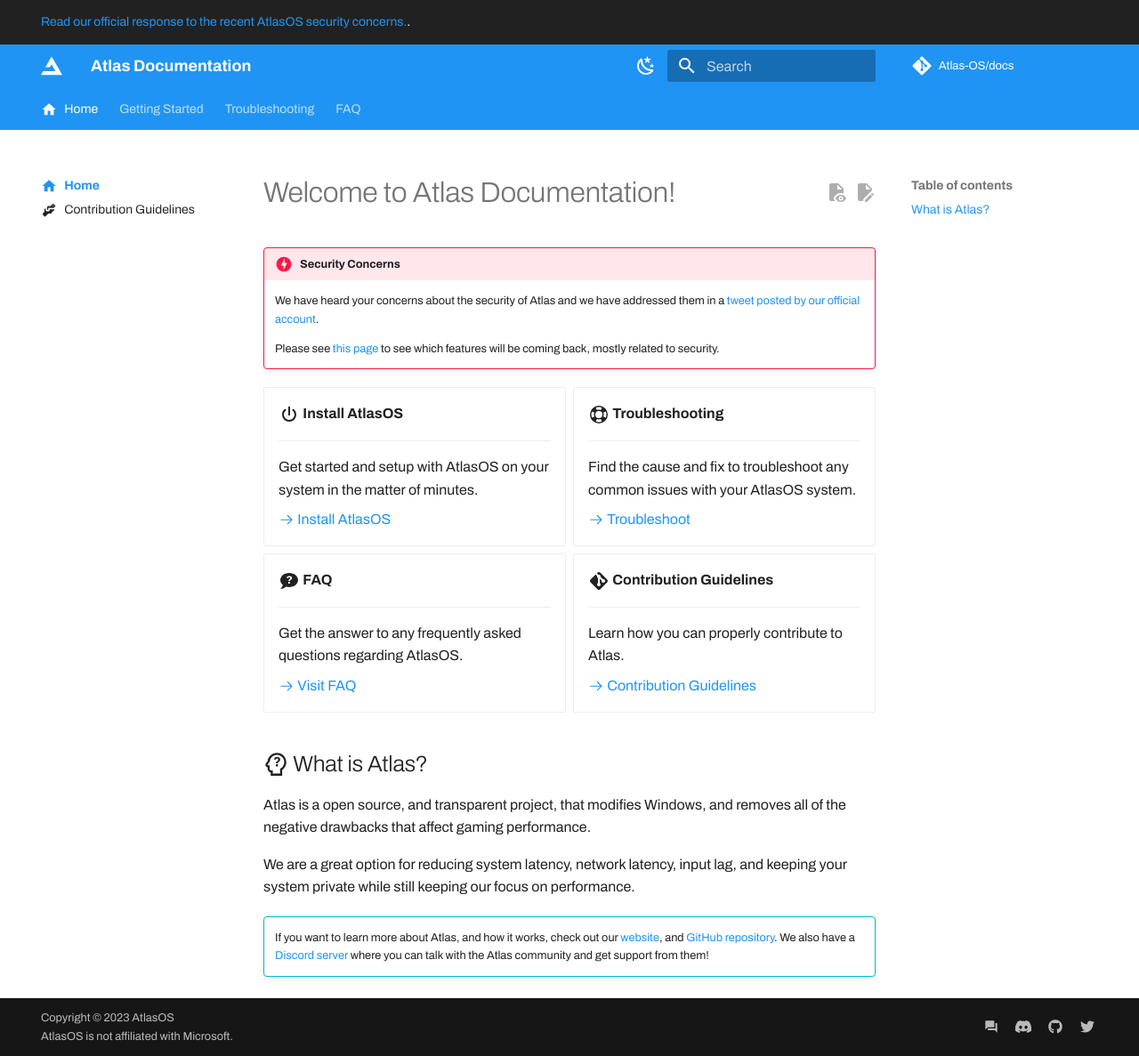
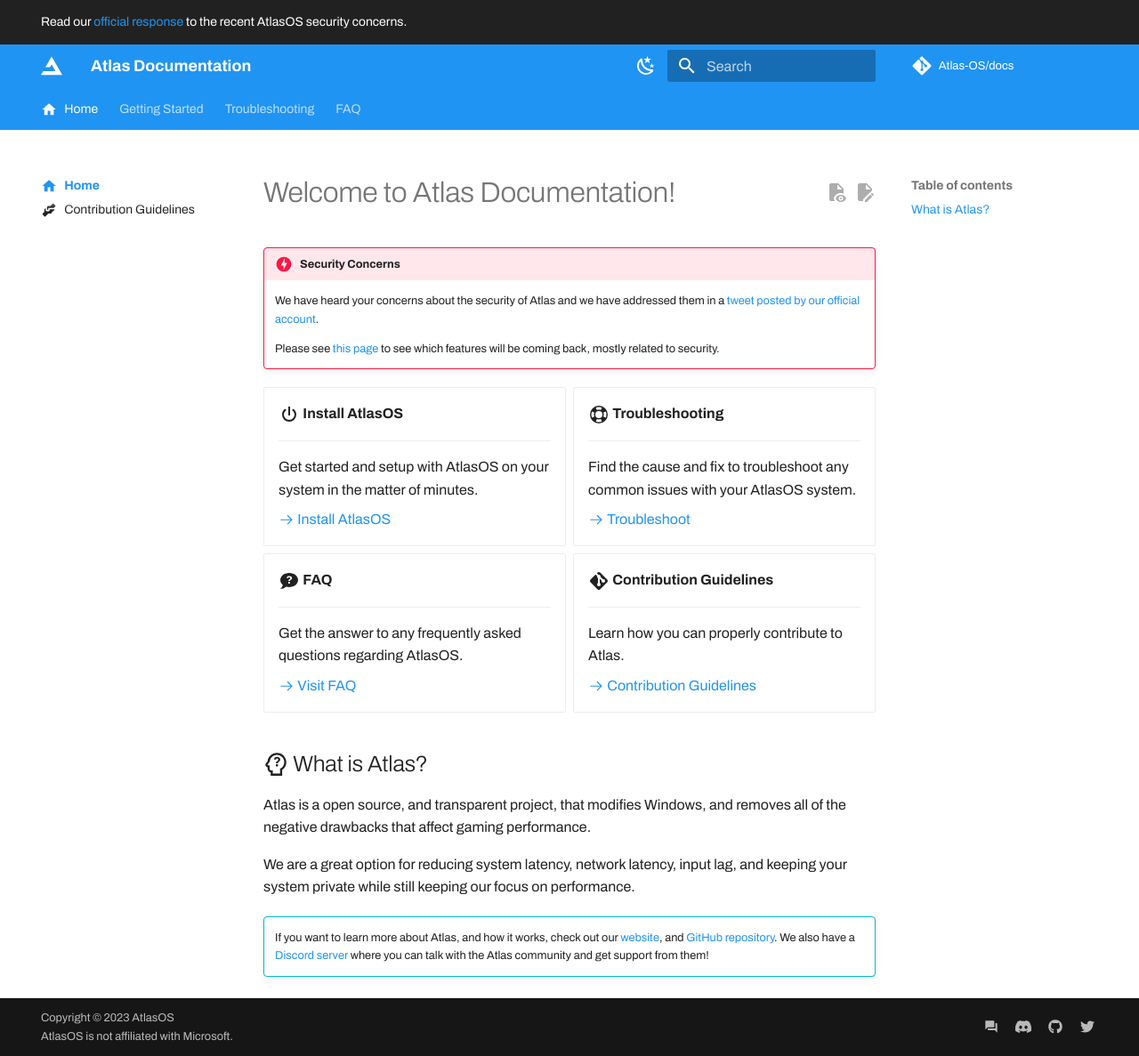
Before and after one commit to Atlas-OS/docs, an MkDocs documentation site: the page built from docs/index.md, in a window 1280 px wide and 1187 px high. Shown: the whole window at 89% size. Built offline with MkDocs 1.6.1 and Material for MkDocs 9.7.7, drawn with Linux system fonts in a browser that asks for light colours; some web fonts are replaced; comment, search, counter and statistics services are not loaded.

```diff
--- a/overrides/main.html
+++ b/overrides/main.html
@@ -2,6 +2,6 @@
 
 {% block announce %}
     <p>
-        <a href="https://twitter.com/AtlasOS/status/1651284816489336832">Read our official response to the recent AtlasOS security concerns.</a>.
+        Read our <a href="https://twitter.com/AtlasOS/status/1651284816489336832">official response</a> to the recent AtlasOS security concerns.
     </p>
 {% endblock %}
```
